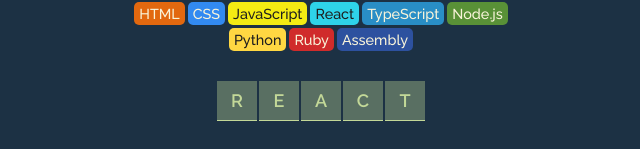
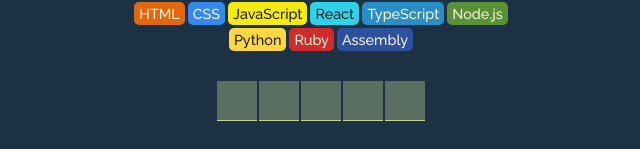
Before and after one commit to Tyriol/assembly-hangman, a React (Vite) app: page / in a window 1280 px wide. Shown: the part 217-366 px from the top of the page, without its empty margins (319-959 px from the left). Built offline with nearby package versions, Linux system fonts and the light colour scheme.

Commit message:
hide letters in the current word untill guessed correctly

```diff
--- a/src/App.tsx
+++ b/src/App.tsx
@@ -6,7 +6,6 @@
 function App() {
   const [currentWord] = useState<string>("react");
   const [guessedLetters, setGuessedLetters] = useState<string[]>([]);
-  console.log(guessedLetters);
 
   const alphabet = "abcdefghijklmnopqrstuvwxyz";
   const languageElements = languages.map((lang) => {
@@ -21,13 +20,11 @@
     );
   });
 
-  const letters = currentWord.split("").map((char, i) => {
-    return (
-      <span key={i} className="letter">
-        {char.toUpperCase()}
-      </span>
-    );
-  });
+  const letters = currentWord.split("").map((char, i) => (
+    <span key={i} className="letter">
+      {guessedLetters.includes(char) ? char.toUpperCase() : ""}
+    </span>
+  ));
 
   function addGuessedLetter(letter: string) {
     setGuessedLetters((prevGuesses) =>
```
Also changed, not shown: 1 other file (tests, documents, lock files or other folders).
